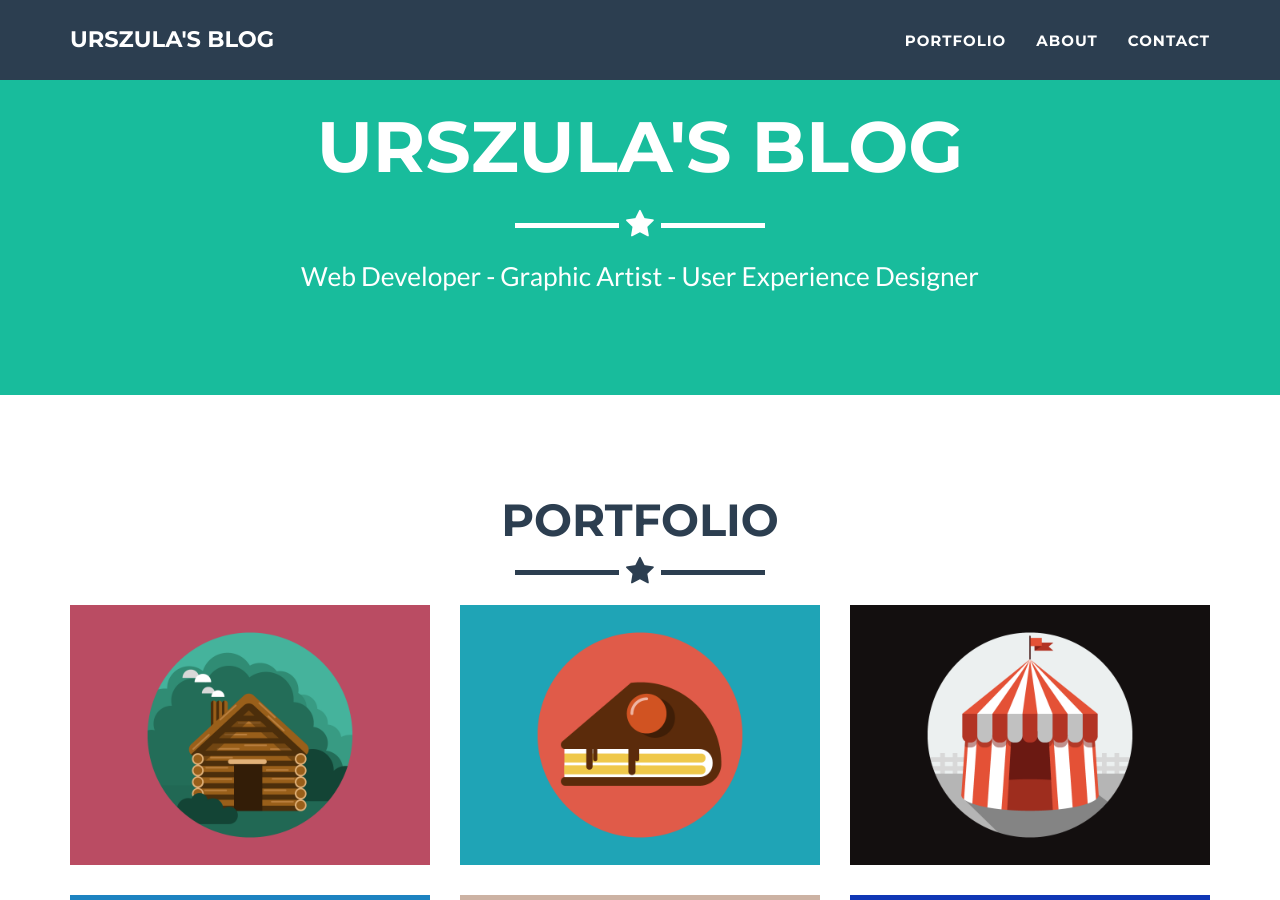
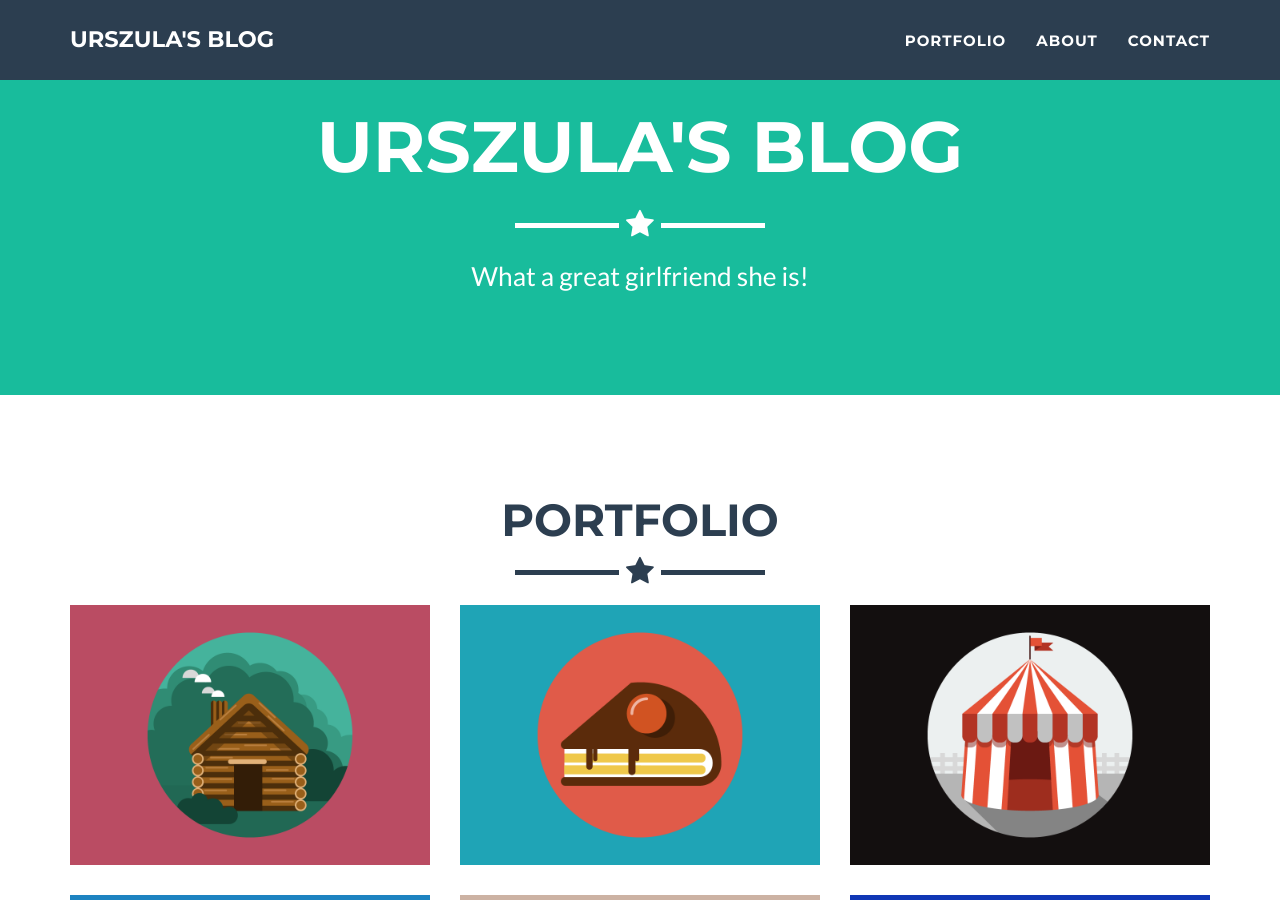
Before and after one commit to axsavage/ulablog, a Jekyll site: the page built from index.html, in a window 1280 px wide and 900 px high, scrolled down 380 px. Built offline with Jekyll 4.4.1, drawn with Linux system fonts in a browser that asks for light colours.

Commit message:
Update _config.yml

```diff
--- a/_config.yml
+++ b/_config.yml
@@ -6,7 +6,7 @@ baseurl: /ulablog
 root: /ulablog
 description: "Write an awesome description for your new site here. You can edit this line in _config.yml. It will appear in your document head meta (for Google search results) and in your feed.xml site description."
 keywords: "your keywords, separated by commas"
-skills: "Web Developer - Graphic Artist - User Experience Designer"
+skills: "What a great girlfriend she is!"
 meta_author: LastName FirstName
 
 # Google webmaster tools
```
